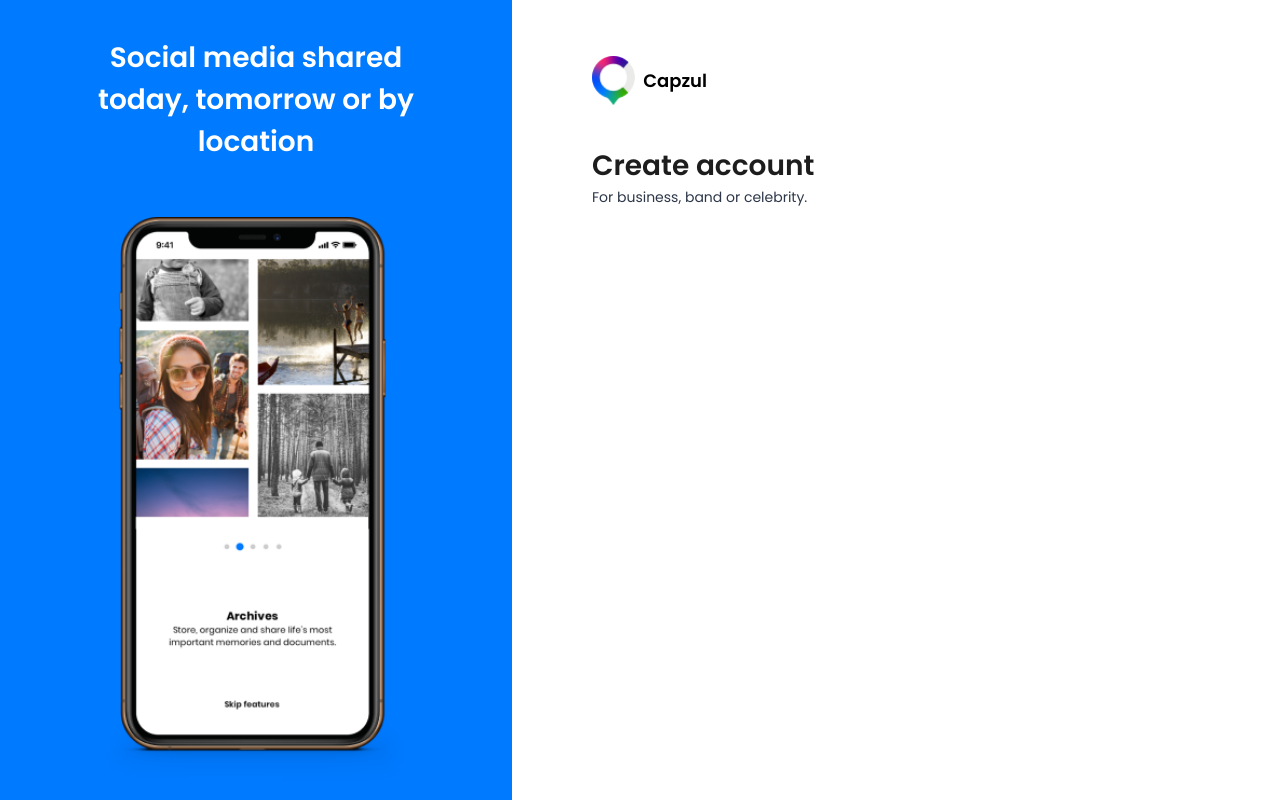
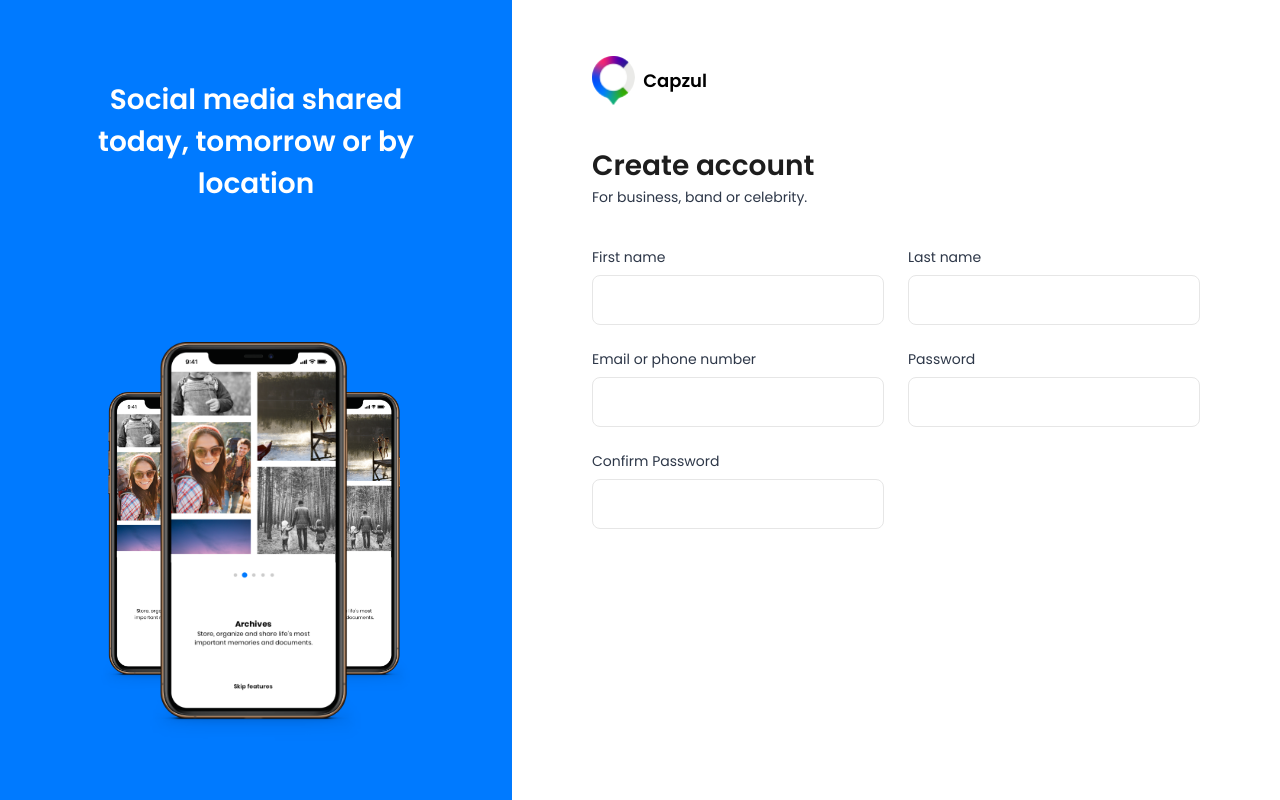
Before and after one commit to victoryndukwu/capzul, a Next.js app: page /sign-up in a window 1280 px wide. Built offline with nearby package versions, Linux system fonts and the light colour scheme.

Commit message:
add input and password components also add font

```diff
--- a/app/(auth)/layout.tsx
+++ b/app/(auth)/layout.tsx
@@ -1,8 +1,8 @@
 /* eslint-disable react/no-unescaped-entities */
 import { Poppins } from "next/font/google";
-import Image from "next/image";
 import "../globals.css";
 import Logo from "../components/Logo";
+import Sidebar from "../components/Sidebar";
 const poppins = Poppins({
     subsets: ["latin"],
     weight: ["400", "600"]
@@ -17,16 +17,7 @@ export default function RootLayout({
         <html lang="en">
             <body className={poppins.className}>
                 <main className="min-h-screen w-full justify-between grid md:grid-cols-5">
-                    <aside className="md:grid place-items-center hidden relative bg-primary col-span-2 md:px-20">
-                        <p className="text-white text-[28px] font-semibold text-center my-5 ">Social media shared today, tomorrow or by location</p>
-                        <Image
-                            src="/images/phone.png"
-                            alt="Auth image"
-                            width={300}
-                            height={600}
-                            className="object-cover"
-                        />
-                    </aside>
+                    <Sidebar />
                     <aside className="md:px-20 px-4 py-[56px] bg-white col-span-3">
                         <div className="mb-10">
                             <Logo />
--- a/app/(auth)/sign-up/page.tsx
+++ b/app/(auth)/sign-up/page.tsx
@@ -1,11 +1,13 @@
+import SignupForm from '@/app/components/forms/SignupForm'
 import React from 'react'
+import { poppins } from '@/app/utils/font';
 
 function page() {
     return (
-        <aside className=''>
+        <aside className={`${poppins.className}`}>
             <p className='text-[28px] font-semibold text-darkGray'>Create account</p>
             <p className='text-sm font-normal text-gray'>For business, band or celebrity.</p>
-
+            <SignupForm />
         </aside>
     )
 }
--- /dev/null
+++ b/app/components/Sidebar.tsx
@@ -0,0 +1,37 @@
+import React from 'react'
+import Image from 'next/image'
+import { poppins } from '@/app/utils/font';
+
+
+function Sidebar() {
+    return (
+        <aside className={`md:grid place-items-center hidden relative bg-primary col-span-2 md:px-20 ${poppins.className} `}>
+            <p className="text-white text-[28px] font-semibold text-center my-5">Social media shared today, tomorrow or by location</p>
+            <div className='flex justify-center items-center'>
+                <Image
+                    src="/images/phone.png"
+                    alt="Auth image"
+                    width={255}
+                    height={480}
+                    className="object-cover z-20 relative left-[110px] h-[300px] w-[484px]"
+                />
+                <Image
+                    src="/images/phone.png"
+                    alt="Auth image"
+                    width={300}
+                    height={600}
+                    className="object-cover z-50 w-[332px] h-[400px]"
+                />
+                <Image
+                    src="/images/phone.png"
+                    alt="Auth image"
+                    width={300}
+                    height={600}
+                    className="object-cover z-20 relative right-[110px] h-[300px] w-[484px]"
+                />
+            </div>
+        </aside>
+    )
+}
+
+export default Sidebar
--- /dev/null
+++ b/app/components/forms/SignupForm.tsx
@@ -0,0 +1,22 @@
+'use client'
+import React from 'react'
+import InputField from '../inputs/InputField'
+import PasswordField from '../inputs/PasswordField'
+
+function SignupForm() {
+    return (
+        <form>
+            <div className='grid grid-cols-2 grid-rows-3 gap-6 mt-10 mb-4'>
+                <InputField label='First name' />
+                <InputField label='Last name' />
+                <InputField label='Email or phone number' />
+                <PasswordField label='Password' />
+                <PasswordField label='Confirm Password' />
+
+            </div>
+
+        </form>
+    )
+}
+
+export default SignupForm
--- /dev/null
+++ b/app/components/inputs/InputField.tsx
@@ -0,0 +1,51 @@
+import React, { Fragment, InputHTMLAttributes } from 'react';
+import { cn } from '@/app/utils/helpers';
+import { poppins } from '@/app/utils/font';
+
+type InputFieldProps = InputHTMLAttributes<HTMLInputElement> & {
+    label?: string;
+    labelClass?: string;
+    inputClass?: string;
+    hasError?: boolean;
+    helperText?: string;
+    placeholder?: string;
+};
+
+function InputField({
+    inputClass,
+    labelClass,
+    helperText,
+    label,
+    hasError,
+    width,
+    height,
+    placeholder,
+    ...props
+}: InputFieldProps) {
+    return (
+        <div className={`flex flex-col gap-2 ${poppins.className} `}>
+            <label htmlFor="" className={cn('text-gray font-normal text-sm', labelClass)}>
+                {label}
+            </label>
+            <input
+                type="text"
+                {...props}
+                placeholder={placeholder}
+                className={cn(
+                    'rounded-[8px] px-3 py-3 border focus:outline-none focus:ring-[0.2px] transition border-lightGray focus:ring-primary focus:border-primary text-gray',
+                    {
+                        'border-error placeholder-pinkLight focus:border-error focus:ring-[0.2px] focus:ring-error': hasError,
+                    },
+                    inputClass
+                )}
+            />
+            {!!hasError && (
+                <Fragment>
+                    <p className="text-error text-sm">{helperText}</p>
+                </Fragment>
+            )}
+        </div>
+    );
+}
+
+export default InputField;
--- /dev/null
+++ b/app/components/inputs/PasswordField.tsx
@@ -0,0 +1,45 @@
+'use client'
+
+import React, { Fragment, InputHTMLAttributes, useState } from 'react'
+import { cn } from '@/app/utils/helpers';
+import { poppins } from '@/app/utils/font';
+
+
+type PasswordFieldProps = InputHTMLAttributes<HTMLInputElement> & {
+    label?: string,
+    labelClass?: string,
+    inputClass?: string
+    hasError?: boolean
+    helperText?: string
+}
+
+function PasswordField({ inputClass, labelClass, helperText, label, hasError, ...props }: PasswordFieldProps) {
+    const [showPassword, setShowPassword] = useState(false);
+
+    const handleBlur = () => {
+        setShowPassword(false)
+    }
+    return (
+        <div className={`flex flex-col gap-2 ${poppins.className} `}>
+            <label htmlFor="" className={cn('text-gray font-normal text-sm', labelClass)}>{label}</label>
+            <div className="relative w-full">
+                <input
+                    type={showPassword ? "text" : "password"}
+                    onBlur={handleBlur}
+                    {...props} className={cn('rounded-[8px] px-3 py-3 border focus:outline-none focus:ring-[0.2px] border-lightGray focus:ring-primary focus:border-primary text-gray w-full',
+                        {
+                            "border-error placeholder-pinkLight focus:border-error focus:ring-[0.2px] focus:ring-error": hasError,
+                        },
+                        inputClass)} />
+            </div>
+
+            {!!hasError && (
+                <Fragment>
+                    <p className='text-error text-sm'>{helperText}</p>
+                </Fragment>
+            )}
+        </div>
+    )
+}
+
+export default PasswordField
--- /dev/null
+++ b/app/utils/helpers.ts
@@ -0,0 +1,6 @@
+import { type ClassValue, clsx } from 'clsx';
+import { twMerge } from 'tailwind-merge';
+
+export function cn(...inputs: ClassValue[]) {
+  return twMerge(clsx(inputs));
+}
```
Also changed, not shown: package.json (+7 -4 lines), 1 other file (tests, documents, lock files or other folders).
